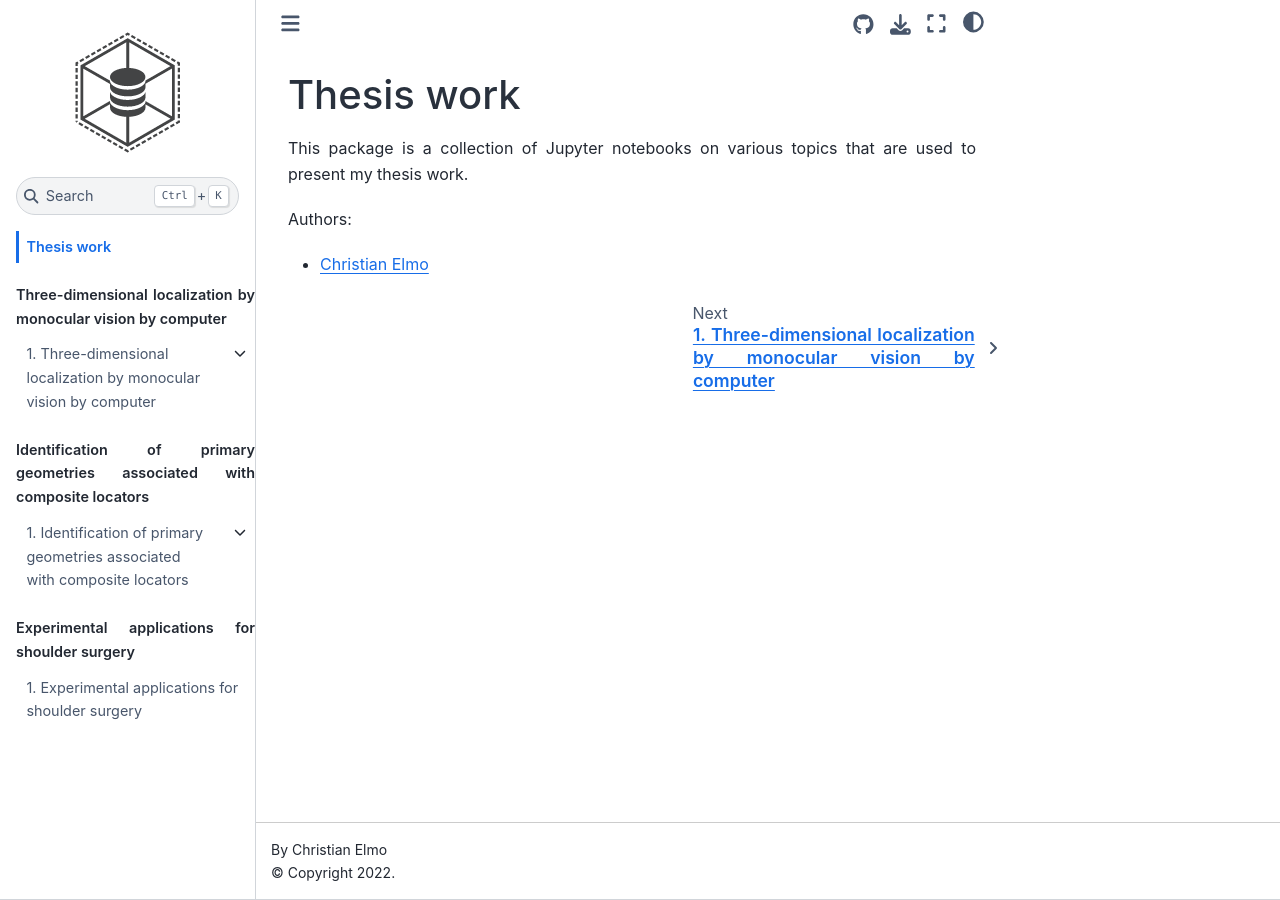
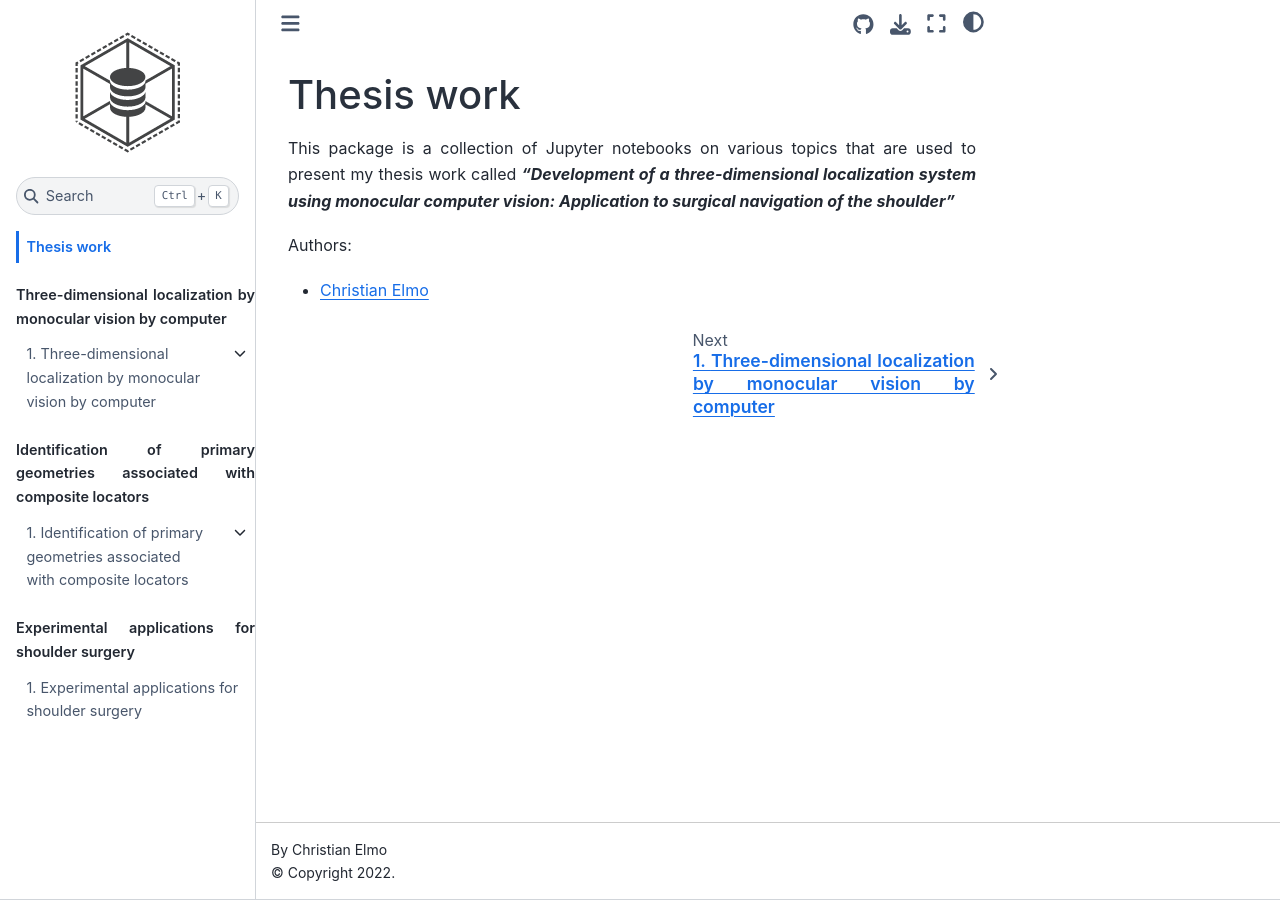
Before and after one commit to elmokulc/lifework, a Jupyter Book: the page built from book/intro.md, in a window 1280 px wide. Built offline with Jupyter Book 1.0.4 settings and Sphinx 7.4.7 and the Sphinx Book theme 1.1.4, drawn with Linux system fonts in a browser that asks for light colours; comment, search, counter and statistics services are not loaded.

Commit message:
add intro

```diff
--- a/book/intro.md
+++ b/book/intro.md
@@ -1,6 +1,7 @@
 # Thesis work
 
-This package is a collection of Jupyter notebooks on various topics that are used to present my thesis work.
+This package is a collection of Jupyter notebooks on various topics that are used to present my thesis work called ***"Development of a three-dimensional localization system using monocular computer vision: Application to surgical navigation of the shoulder"***
+
 
 Authors:
 * [Christian Elmo](mailto:christianelmo@gmail.com)
```
